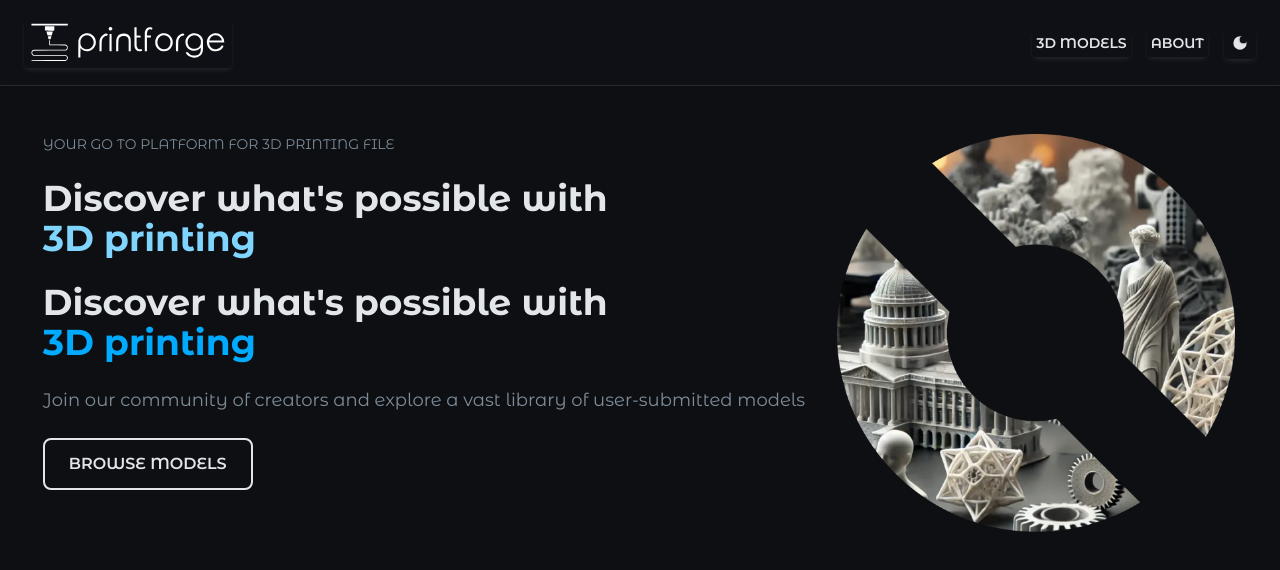
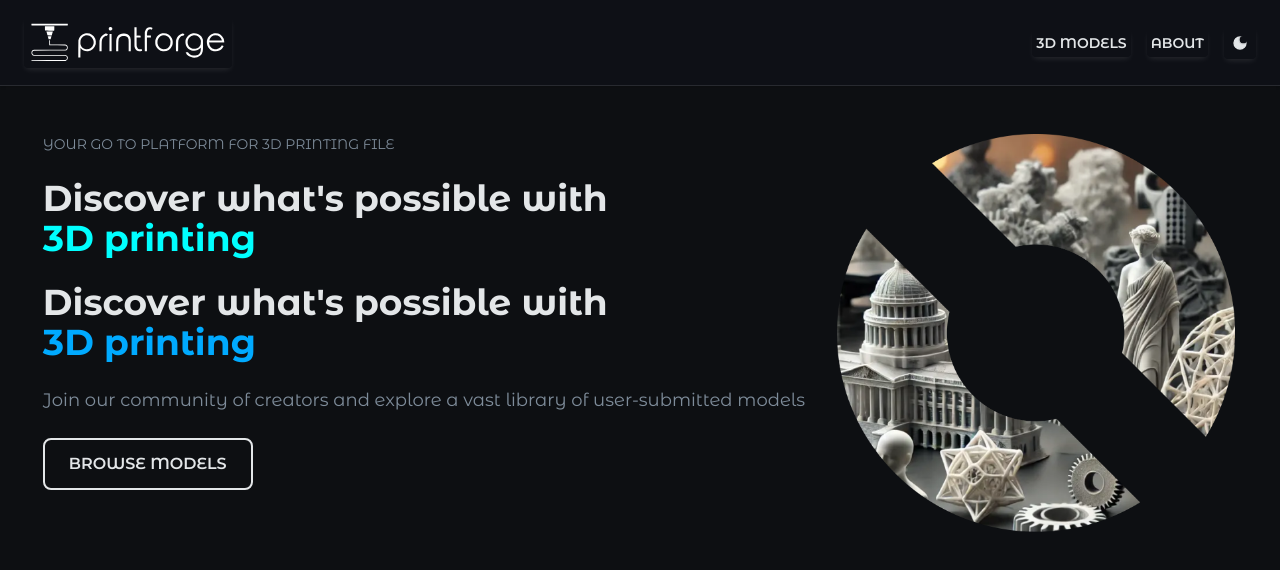
Before and after one commit to thisisniloykhan/printForge-v2, a Next.js app: page / in a window 1280 px wide. Shown: the top 570 px of the page. Built offline with nearby package versions, Linux system fonts and the light colour scheme.

Commit message:
fixed a small issue

```diff
--- a/src/app/page.tsx
+++ b/src/app/page.tsx
@@ -14,7 +14,7 @@ export default function Home(): JSX.Element {
             </p>
             <h1 className="text-2xl font-bold xxs:text-3xl xs:text-4xl ">
               Discover what's possible with <br />
-              <span className="text-highlight-primary-foreground"> 3D printing</span>
+              <span className="text-highlight-secondary"> 3D printing</span>
             </h1>
             <h1 className="text-2xl font-bold xxs:text-3xl xs:text-4xl ">
               Discover what's possible with <br />
```
